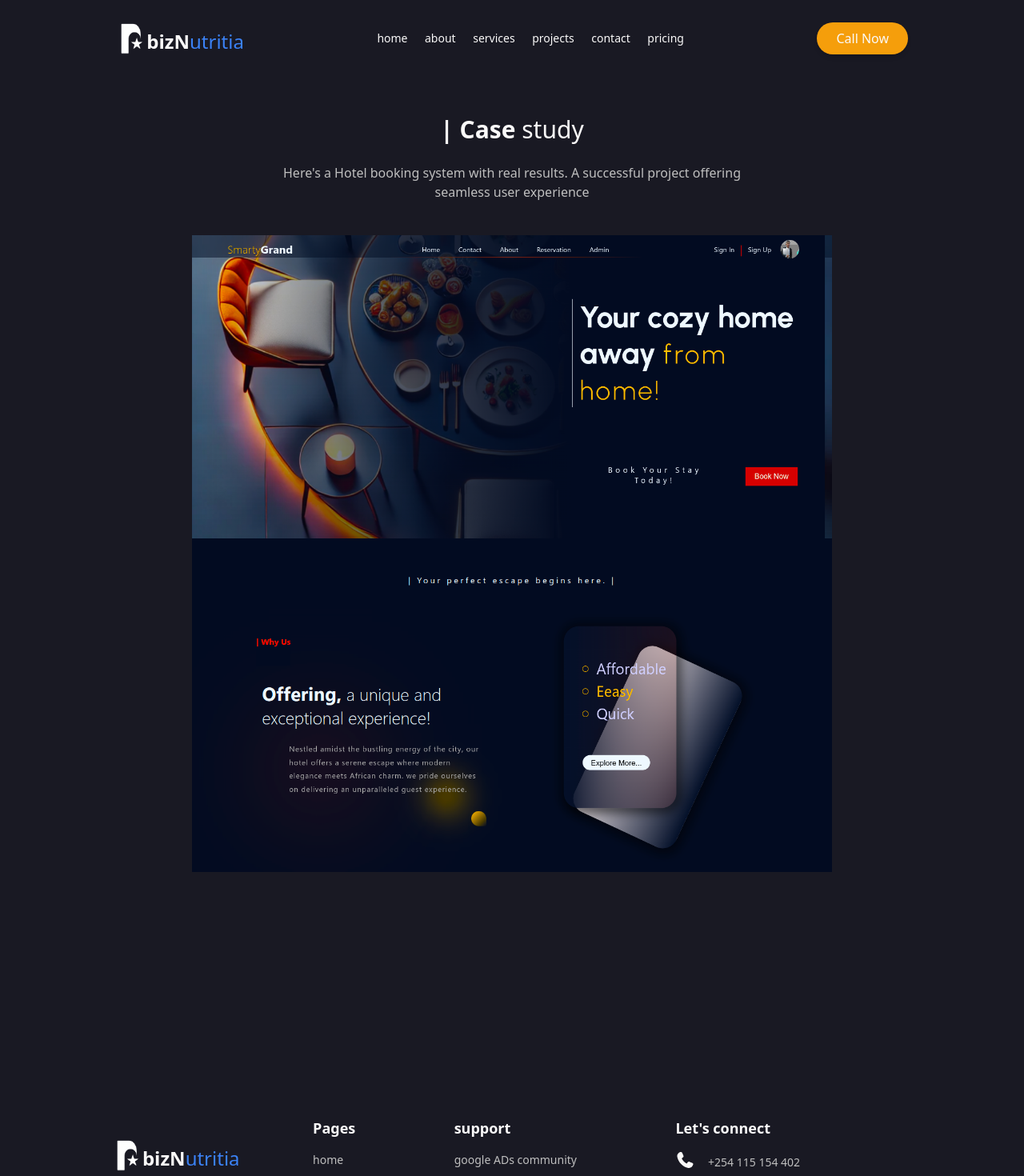
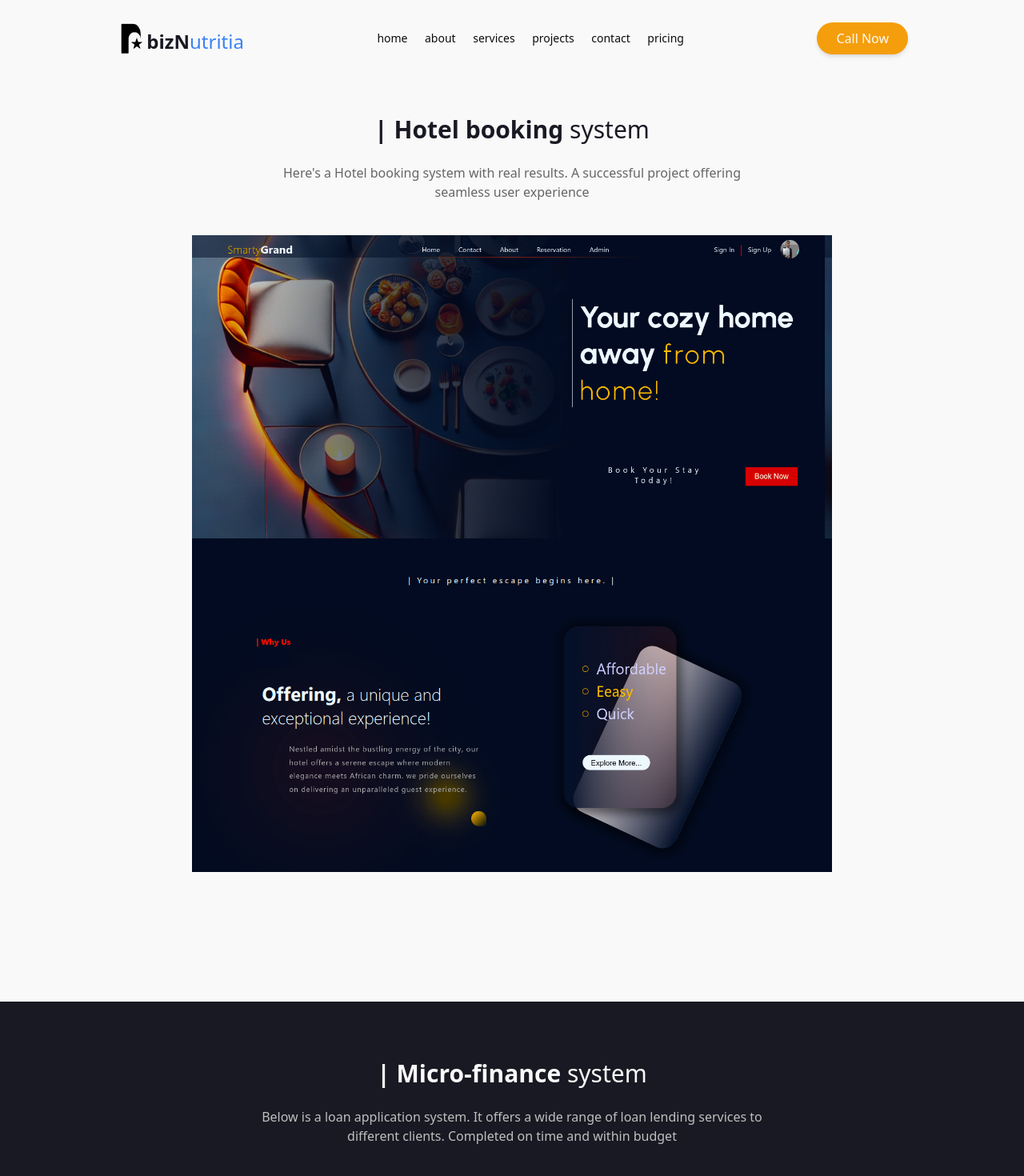
Before and after one commit to SmartMinds1/Portfolio, a React (Vite) app: page /projects in a window 1280 px wide. Shown: the top 1470 px of the page at 80% size. Built offline with nearby package versions, Linux system fonts and the light colour scheme.

Commit message:
final polishing and color adjustments within all pages

```diff
--- a/src/components/Footer.jsx
+++ b/src/components/Footer.jsx
@@ -23,8 +23,8 @@ const Footer = ()=> {
                 <div className="w-full h-fit m-auto flex flex-row items-start justify-between pt-6">
                     <div  className="footerList">
                         <p className="font-bold text-lg">Pages</p>
-                        <ul className="text-bg-dark flex flex-col justify-between gap-2">
-                            <li> <Link to="/"></Link> home</li>
+                        <ul className="text-bg-dark flex flex-col justify-between gap-2 footerLink">
+                            <li> <Link to="/" ></Link> home</li>
                             <li>about</li>
                             <li>services</li>
                             <li>contact</li>
@@ -33,7 +33,7 @@ const Footer = ()=> {
 
                     <div  className="footerList">
                         <p className="font-bold text-lg">support</p>
-                        <ul className="text-bg-dark flex flex-col justify-between gap-2">
+                        <ul className="text-bg-dark flex flex-col justify-between gap-2 footerLink">
                             <li>google ADs community</li>
                             <li>smartADsupport</li>
                             <li>FAQs</li>
@@ -42,7 +42,7 @@ const Footer = ()=> {
 
                     <div  className="footerList">
                         <p className="font-bold text-lg">Let's connect</p>
-                        <ul className="footerList gap-6 w-100 text-bg-dark">
+                        <ul className="footerList gap-6 w-100 text-bg-dark footerLink">
                             <li><FontAwesomeIcon icon={faPhone} className="text-xl text-background mr-3" /> +254 115 154 402  </li>
                             <li><FontAwesomeIcon icon={faEnvelope} className="text-xl text-background mr-3" /> smartadsdigital@gmail.com  </li>
                             <li><FontAwesomeIcon icon={faLocationDot} className="text-xl text-background mr-3" />Twiga towers, 6th floor, Room 606, Murang'a Road, <br /> &nbsp;&nbsp;&nbsp;&nbsp;&nbsp;&nbsp;&nbsp;&nbsp;&nbsp; Opp Meridian Court Hotel, Nairobi Kenya  </li>
--- a/src/components/Header.jsx
+++ b/src/components/Header.jsx
@@ -9,7 +9,7 @@ const Header = ()=> {
                 <div className="w-10 h-10 bg-[url('/bigStarWhite.png')] bg-contain bg-no-repeat bg-center rotate-270"></div>
                 <p className="text-background text-2xl font-extrabold">bizN<span className="text-accent text-2xl font-light">utritia</span></p>
             </div>
-            <ul className="flex flex-row items-center justify-evenly w-1/3 h-12 text-background text-sm">
+            <ul className="flex flex-row items-center justify-evenly w-1/3 h-12 text-background text-sm headerLink">
                 <li> <Link to="/">home</Link> </li>
                 <li> <Link to="about">about</Link></li>
                 <li> <Link to="services">services</Link></li>
--- a/src/index.css
+++ b/src/index.css
@@ -37,6 +37,7 @@
   h3{
     @apply text-lg font-bold text-text;
   }
+
 }
 
 @layer components {
@@ -56,11 +57,17 @@
   .headerSpan{
     @apply font-light text-3xl;
   }
+  .headerLink li{
+    @apply cursor-pointer hover:brightness-90 hover:text-soft-alert duration-200;
+  }
 
 
   /* Footer list settings */
   .footerList{
     @apply flex flex-col items-start justify-evenly w-fit h-fit gap-4 text-background text-sm;
+  }
+  .footerLink li{
+    @apply cursor-pointer hover:brightness-80 duration-200;
   }
 
 
--- a/src/pages/Contact.jsx
+++ b/src/pages/Contact.jsx
@@ -17,7 +17,7 @@ const Contact = ()=> {
                   <div className="w-10 h-10 bg-[url('/bigStarBlack.png')] bg-contain bg-no-repeat bg-center rotate-270"></div>
                   <p className="text-primary text-2xl font-bold">bizN<span className="text-secondary text-2xl font-light">utritia</span></p>
                 </div>
-                <ul className="flex flex-row items-center justify-evenly w-1/3 h-12 text-text text-sm">
+                <ul className="flex flex-row items-center justify-evenly w-1/3 h-12 text-text text-sm headerLink">
                     <li> <Link to="/">home</Link> </li>
                     <li> <Link to="about">about</Link></li>
                     <li> <Link to="services">services</Link></li>
@@ -99,7 +99,7 @@ const Contact = ()=> {
                       {/* Form caption */}
                         <div className="w-1/3 h-[70vh] flex flex-col items-center justify-evenly">
                                <div class="w-64 h-64 rounded-[60%_40%_30%_70%_/_60%_30%_70%_40%] bg-[url('/CasualConversation.webp')] bg-cover bg-[center] bg-no-repeat bg-soft-alert"></div>
-                               <p className=" w-2/3 text-center text-bg-dark">Fill out the form, and I’ll get back to you within<span className="text-secondary font-bold text-xl"> 24 hours.</span> </p>
+                               <p className=" w-2/3 text-center text-bg-dark">Fill out the form, and I’ll get back to you within<span className="text-background font-bold text-xl"> 24 hours.</span> </p>
                         </div>
                 </div>
             </div>
--- a/src/pages/Pricing.jsx
+++ b/src/pages/Pricing.jsx
@@ -15,7 +15,7 @@ const Pricing = () => {
                   <div className="w-10 h-10 bg-[url('/bigStarBlack.png')] bg-contain bg-no-repeat bg-center rotate-270"></div>
                   <p className="text-primary text-2xl font-bold">bizN<span className="text-secondary text-2xl font-light">utritia</span></p>
                 </div>
-                <ul className="flex flex-row items-center justify-evenly w-1/3 h-12 text-text text-sm">
+                <ul className="flex flex-row items-center justify-evenly w-1/3 h-12 text-text text-sm headerLink">
                     <li> <Link to="/">home</Link> </li>
                     <li> <Link to="about">about</Link></li>
                     <li> <Link to="services">services</Link></li>
--- a/src/pages/Projects.jsx
+++ b/src/pages/Projects.jsx
@@ -1,43 +1,57 @@
 import React from "react";
 import Footer from "../components/Footer";
-import Header from "../components/Header";
-/* import { Link } from "react-router-dom"; */
-/* import { FontAwesomeIcon } from "@fortawesome/react-fontawesome";
-import { faCheckCircle } from "@fortawesome/free-solid-svg-icons"; */
+import { Link } from "react-router-dom";
 
 const Projects = () => {
     return(
-        <div className="bg-primary">
-
-            {/* CONTACT HEAD */}
-            <Header/>
-        {/*     <div className="w-full h-24 bg-background flex flex-row items-center justify-evenly">
-                <p className="text-primary text-xl font-bold">bizN<span className="text-secondary text-2xl font-light">utritia</span></p>
-                <ul className="flex flex-row items-center justify-evenly w-1/3 h-12 text-text text-sm">
+        <div className="bg-background">
+            {/* Header */}
+            <div className="w-full h-24 bg-background flex flex-row items-center justify-evenly">
+                <div className="w-40 flex flex-row items-end justify-center">
+                <div className="w-10 h-10 bg-[url('/bigStarBlack.png')] bg-contain bg-no-repeat bg-center rotate-270"></div>
+                <p className="text-primary text-2xl font-bold">bizN<span className="text-secondary text-2xl font-light">utritia</span></p>
+                </div>
+                <ul className="flex flex-row items-center justify-evenly w-1/3 h-12 text-text text-sm headerLink">
                     <li> <Link to="/">home</Link> </li>
                     <li> <Link to="about">about</Link></li>
                     <li> <Link to="services">services</Link></li>
+                    <li> <Link to="projects">projects</Link></li>
                     <li> <Link to="contact">contact</Link></li>
+                    <li> <Link to="pricing">pricing</Link></li>
                 </ul>
                 <button className="btn-primary text-background bg-soft-alert m-0 rounded-3xl">Call Now</button>
-            </div> */}
+            </div>
 
             <br /><br />
 
             <div className="w-full h-fit">
                 <div>
-                    <p className="header text-background">| Case<span className="headerSpan"> study </span></p>
-                    <p className="w-1/2 text-md m-auto mt-6 text-bg-dark text-center">Here's a Hotel booking system with real results. A successful project offering seamless user experience </p>
+                    <p className="header text-primary">| Hotel booking<span className="headerSpan"> system </span></p>
+                    <p className="w-1/2 text-md m-auto mt-6 text-text-muted text-center">Here's a Hotel booking system with real results. A successful project offering seamless user experience </p>
+                </div>
+                <div className="w-[65%] h-fit m-auto flex flex-row justify-center items-center  pt-10 pb-10">
+                    <div className="w-200 m-auto h-200 bg-[url('/smartyGrandHomeCroped.png')] bg-contain bg-center bg-no-repeat "></div>
+                </div>
+            </div>
+
+
+            <br /><br /><br /><br /><br />
+
+           {/*  SECTION2 */}
+            <div className="w-full h-fit bg-primary">
+            <br /><br /><br />
+                <div>
+                    <p className="header text-background">| Micro-finance<span className="headerSpan"> system </span></p>
+                    <p className="w-1/2 text-md m-auto mt-6 text-bg-dark text-center">Below is a loan application system. It offers a wide range of loan lending services to different clients. Completed on time and within budget </p>
                 </div>
 
+                <br />
 
                   <div className="w-[65%] h-fit m-auto flex flex-row justify-center items-center  pt-10 pb-10">
-                    <div className="w-200 m-auto h-200 bg-[url('/smartyGrandHomeCroped.png')] bg-contain bg-center bg-no-repeat "></div>
-                   {/*  <div className="w-65 m-auto h-150 bg-[url('/smartyGrandAbout.png')] bg-contain bg-center bg-no-repeat "></div>
-                    <div className="w-55 m-auto h-150 bg-[url('/smartyGrandContact.png')] bg-contain bg-center bg-no-repeat "></div>
-                    <div className="w-45 m-auto h-150 bg-[url('/smartyGrandReservation.png')] bg-contain bg-center bg-no-repeat "></div> */}
+                    <div className="w-220 m-auto h-130 bg-[url('/microFinanceUpload.png')] bg-contain bg-center bg-no-repeat "></div>
                   </div>
 
+                  <br /><br /><br />
             </div>
 
             <br /><br /><br /><br /><br /><br /><br /><br /><br /><br />
```
Also changed, not shown: src/pages/Home.jsx (+8 -6 lines), src/pages/Services.jsx (+8 -8 lines).
